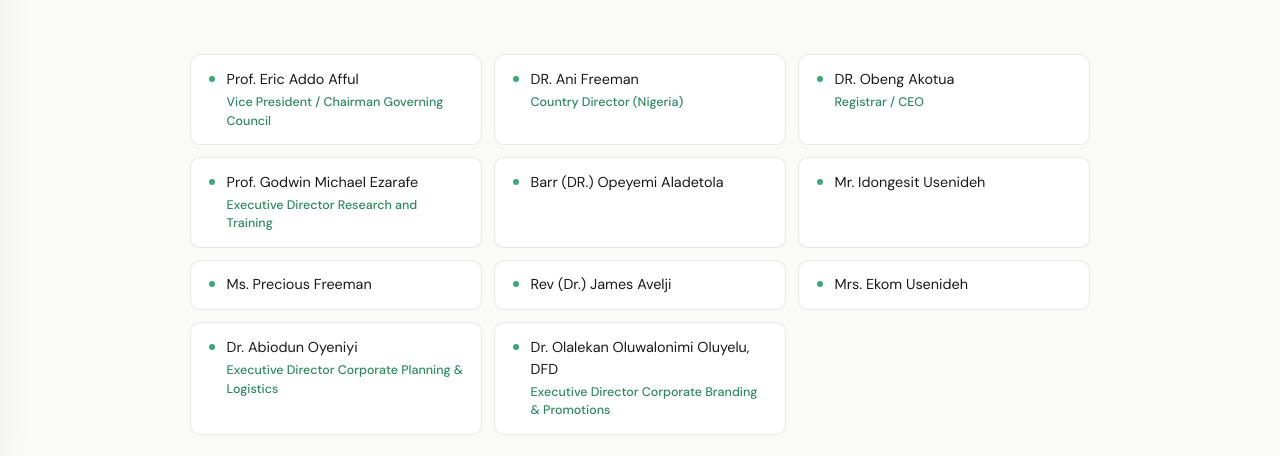
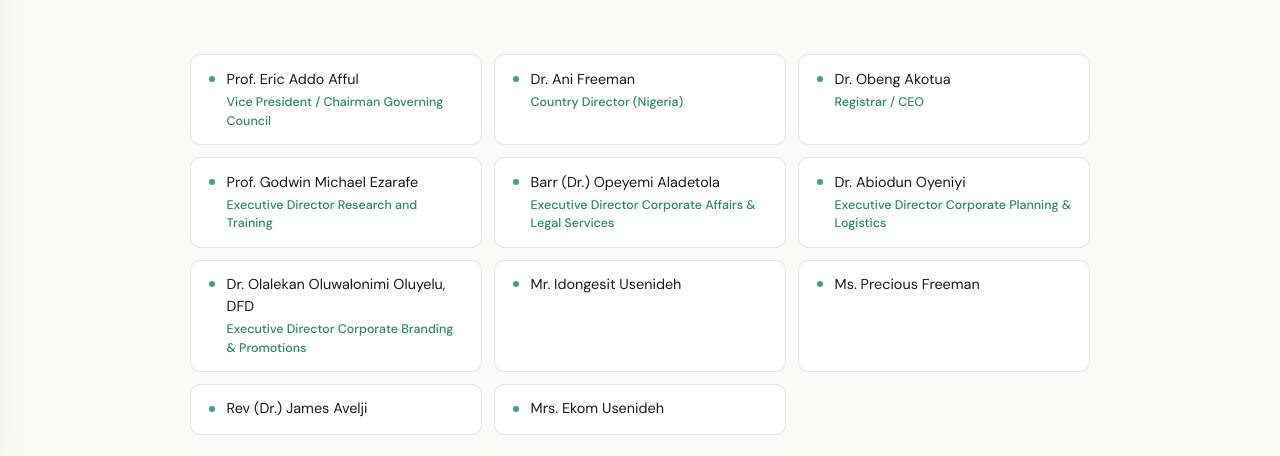
Before and after one commit to cipher-d-dev/isbmpa, a React (Vite) app: page /our-team in a window 1280 px wide. Shown: the part 344-800 px from the top of the page. Built offline with nearby package versions, Linux system fonts and the light colour scheme.

Commit message:
feat: team patch

```diff
--- a/src/pages/OurTeam.tsx
+++ b/src/pages/OurTeam.tsx
@@ -8,17 +8,13 @@ const teamMembers = [
     name: "Prof. Eric Addo Afful",
     role: "Vice President / Chairman Governing Council",
   },
-  { name: "DR. Ani Freeman", role: "Country Director (Nigeria)" },
-  { name: "DR. Obeng Akotua", role: "Registrar / CEO" },
+  { name: "Dr. Ani Freeman", role: "Country Director (Nigeria)" },
+  { name: "Dr. Obeng Akotua", role: "Registrar / CEO" },
   {
     name: "Prof. Godwin Michael Ezarafe",
     role: "Executive Director Research and Training",
   },
-  { name: "Barr (DR.) Opeyemi Aladetola", role: "" },
-  { name: "Mr. Idongesit Usenideh", role: "" },
-  { name: "Ms. Precious Freeman", role: "" },
-  { name: "Rev (Dr.) James Avelji", role: "" },
-  { name: "Mrs. Ekom Usenideh", role: "" },
+  { name: "Barr (Dr.) Opeyemi Aladetola", role: "Executive Director Corporate Affairs & Legal Services" },
   {
     name: "Dr. Abiodun Oyeniyi",
     role: "Executive Director Corporate Planning & Logistics",
@@ -27,6 +23,10 @@ const teamMembers = [
     name: "Dr. Olalekan Oluwalonimi Oluyelu, DFD",
     role: "Executive Director Corporate Branding & Promotions",
   },
+  { name: "Mr. Idongesit Usenideh", role: "" },
+  { name: "Ms. Precious Freeman", role: "" },
+  { name: "Rev (Dr.) James Avelji", role: "" },
+  { name: "Mrs. Ekom Usenideh", role: "" },
 ];
 
 const OurTeam: React.FC = () => {
```
